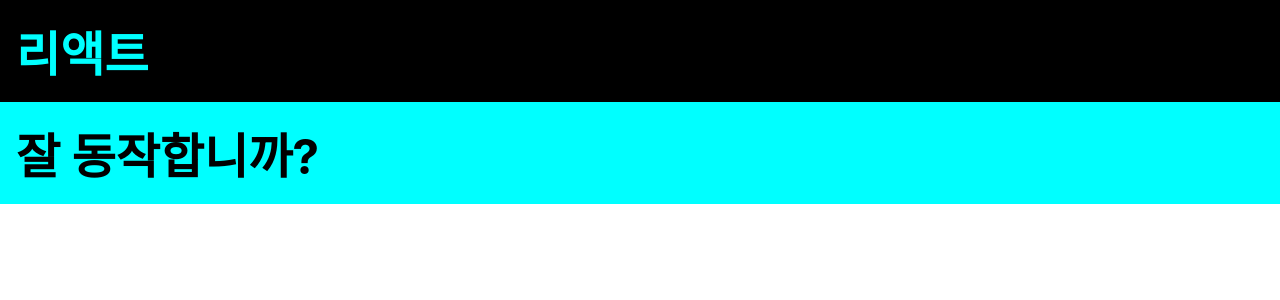
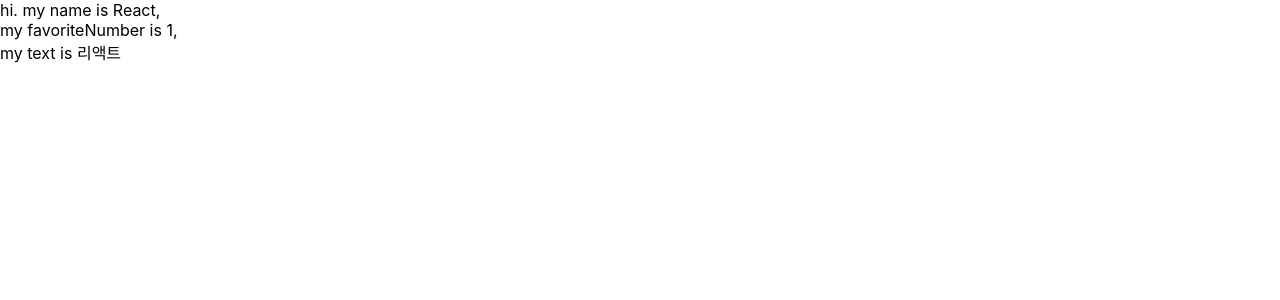
Before and after one commit to gyeongseokKang/react_tutorial, a React (Create React App) app: page / in a window 1280 px wide. Shown: the top 300 px of the page. Built offline with nearby package versions, Linux system fonts and the light colour scheme.

Commit message:
[Stuly] 3.3 Props에 대해

```diff
--- a/src/App.js
+++ b/src/App.js
@@ -1,20 +1,9 @@
-import React from 'react';
+import React, { Component } from 'react';
 import './App.css';
+import MyComponent from './MyComponent';
 
-function App() {
-	const name = '리액트';
-	const style = {
-		backgroundColor: 'black',
-		color: 'aqua',
-		fontSize: '48px',
-		fontWeight: 'bold',
-		padding: 16
-	}
-	return <>
-		{/*주석 작성 방법~!~!~!~!*/}
-		<div style={style}>{name}</div>
-		<div className="react">잘 동작합니까?</div>
-	</>
+const App = () => {
+	return <MyComponent name="React" favoriteNumber={1}>리액트</MyComponent>
 }
 
 export default App;
--- /dev/null
+++ b/src/MyComponent.js
@@ -0,0 +1,32 @@
+import React, { Component } from 'react';
+import PropTypes from 'prop-types';
+
+
+class MyComponent extends Component {
+	render() {
+		const { name, favoriteNumber, children } = this.props;
+		return (<div>
+			hi. my name is {name}, <br></br>
+			my favoriteNumber is {favoriteNumber}, <br></br>
+			my text is {children}
+		</div>)
+	}
+}
+
+/*
+함수형 컴포넌트
+const MyComponent = props => {
+	const { name, children, favoriteNumber } = props;
+	return <div> 안녕하세요. 이름은 {name}, {children}, {favoriteNumber} 입니다</div>
+}
+*/
+MyComponent.defaultProps = {
+	name: '3'
+}
+
+MyComponent.propTypes = {
+	name: PropTypes.string,
+	favoriteNumber: PropTypes.number.isRequired
+}
+
+export default MyComponent;
```
